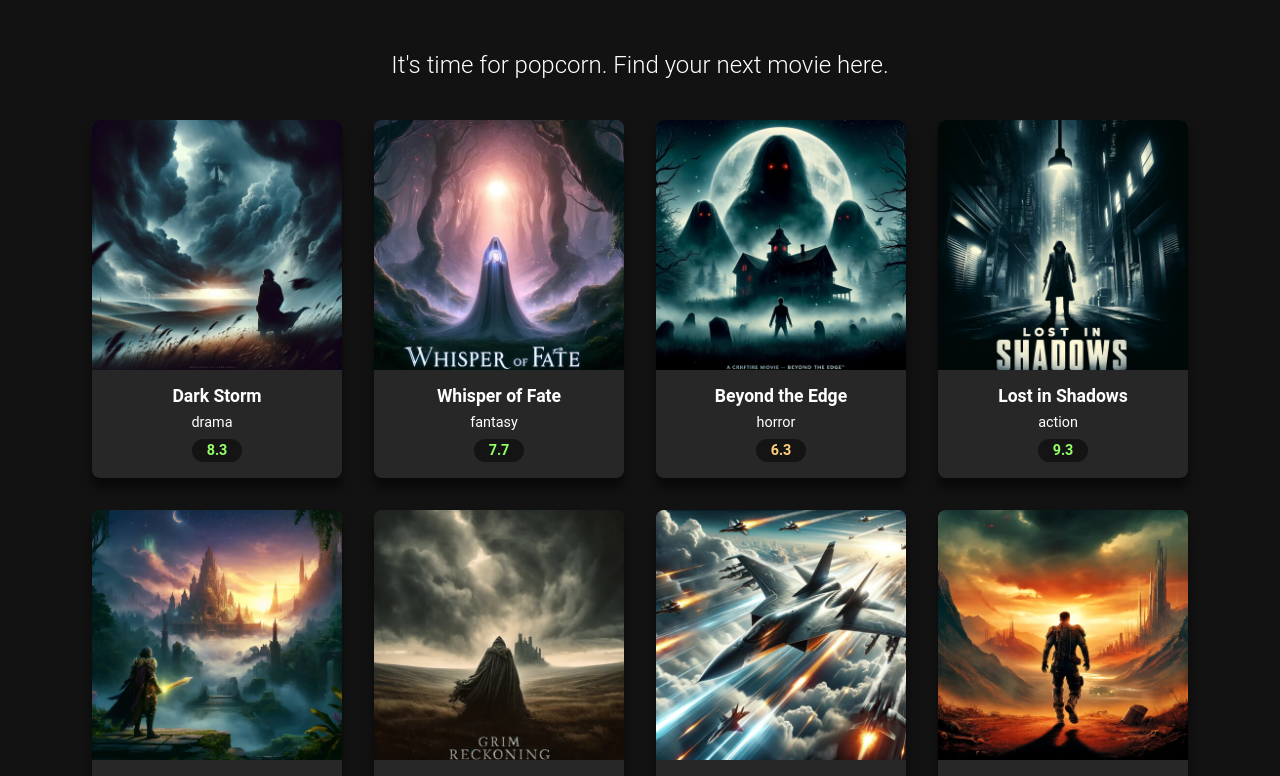
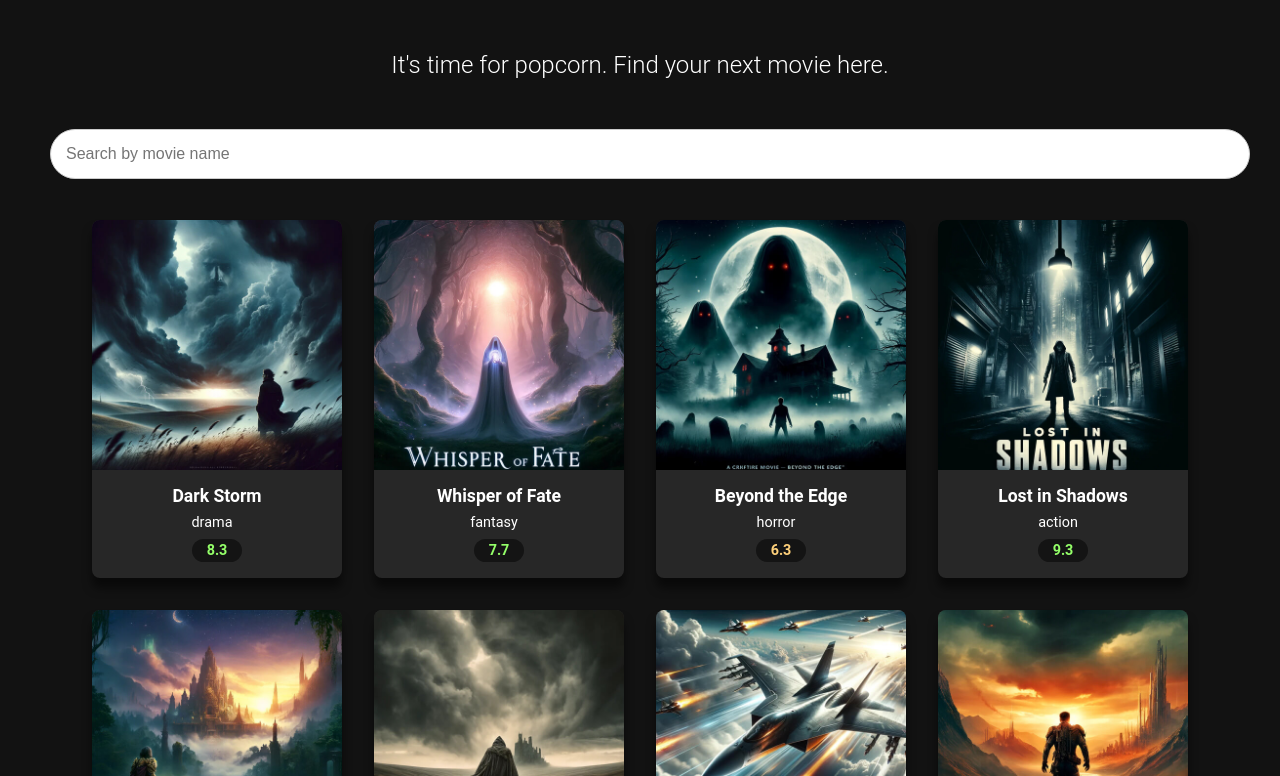
Before and after one commit to ganesh345/moviedux, a React (Create React App) app: page / in a window 1280 px wide. Shown: the part 324-1100 px from the top of the page. Built offline with nearby package versions, Linux system fonts and the light colour scheme.

Commit message:
Added search bar functionality to the Moviegrid component

```diff
--- a/src/components/Moviesgrid.js
+++ b/src/components/Moviesgrid.js
@@ -4,18 +4,40 @@ import Moviecard from "./Moviecard";
 
 export default function Moviesgrid() {
   const [movies, setmovies] = useState([]);
+  const [search, setSearch] = useState([]);
 
   useEffect(() => {
     fetch("movies.json")
       .then((response) => response.json())
       .then((data) => setmovies(data));
   }, []);
+
+  const HandleSearchChange = (e) => {
+    setSearch(e.target.value);
+  };
+
+  const filteredMovies = (movies || []).filter((movie) =>
+  movie.title?.toLowerCase().includes(String(search || "").toLowerCase())
+);
+
+
   return (
-    <div className="movies-grid">                          { /* create a div with the class name movies-grid*/}
-      {movies.map((movie) => (
+    <div>
+      <input
+        type="text"
+        className="search-input"
+        placeholder="Search by movie name"
+        value = {search}
+        onChange = {HandleSearchChange}
+        />
+      <div className="movies-grid">                          { /* create a div with the class name movies-grid*/}
+      {filteredMovies.map((movie) => (
         <Moviecard key={movie.id} movie={movie}> { /*pass the movie object to the Moviecard component*/ }
         </Moviecard>
       ))}
     </div>
+
+    </div>
+
   );
 }
```
